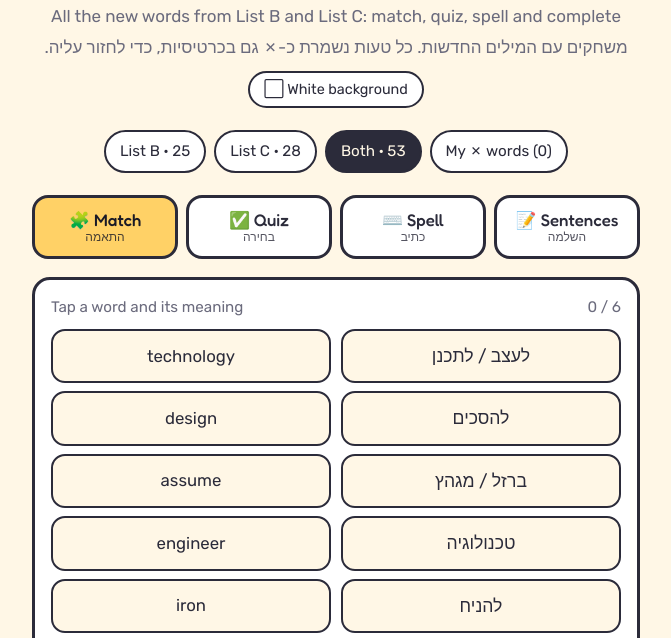
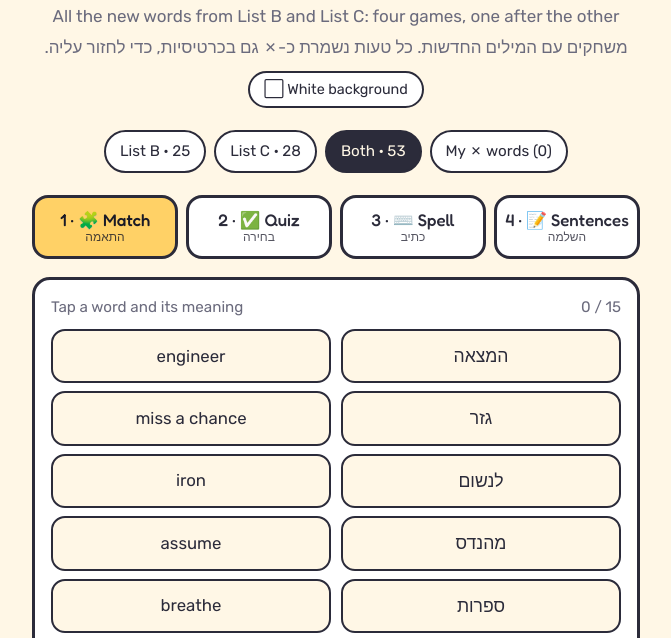
Before and after one commit to fffabio/english-hebrew-cards, a plain HTML site: page day7.html in a window 1280 px wide. Shown: the part 123-761 px from the top of the page, without its empty margins (304-975 px from the left). Drawn offline with Linux system fonts and the light colour scheme.

Commit message:
Day 7: games one after the other, Match with 15 words

```diff
--- a/day7.html
+++ b/day7.html
@@ -154,17 +154,17 @@
   <header>
     <span class="day">Day 7</span>
     <h1>Word games</h1>
-    <p>All the new words from List B and List C: match, quiz, spell and complete</p>
+    <p>All the new words from List B and List C: four games, one after the other</p>
     <p class="he">משחקים עם המילים החדשות. כל טעות נשמרת כ-✗ גם בכרטיסיות, כדי לחזור עליה.</p>
     <button class="bgtoggle" id="bgToggle">⬜ White background</button>
   </header>
 
   <div class="pills" id="sets"></div>
   <div class="tabs" id="tabs">
-    <button class="tab" data-g="match">🧩 Match<small>התאמה</small></button>
-    <button class="tab" data-g="quiz">✅ Quiz<small>בחירה</small></button>
-    <button class="tab" data-g="spell">⌨️ Spell<small>כתיב</small></button>
-    <button class="tab" data-g="sent">📝 Sentences<small>השלמה</small></button>
+    <button class="tab" data-g="match">1 · 🧩 Match<small>התאמה</small></button>
+    <button class="tab" data-g="quiz">2 · ✅ Quiz<small>בחירה</small></button>
+    <button class="tab" data-g="spell">3 · ⌨️ Spell<small>כתיב</small></button>
+    <button class="tab" data-g="sent">4 · 📝 Sentences<small>השלמה</small></button>
   </div>
   <div id="game"></div>
 </div>
@@ -268,15 +268,18 @@ function start(){
 /* ---------- summary ---------- */
 function summary(title, ok, max, missed, again){
   const list=[...missed].map(en=>WORDS.find(w=>w.en===en));
+  const ORDER=["match","quiz","spell","sent"], NAMES={match:"🧩 Match",quiz:"✅ Quiz",spell:"⌨️ Spell",sent:"📝 Sentences"};
+  const nx=ORDER[ORDER.indexOf(game)+1];
   G.innerHTML=`<div class="panel sum"><h3>${title}: ${ok} / ${max} ${ok===max?"🎉":ok>=max*0.7?"👍":"💪"}</h3>
     ${list.length?`<p class="center">Words to practice again (saved as ✗ in the flashcards):</p><ul>${list.map(w=>`<li><b>${esc(w.en)}</b><span class="he">${w.he}</span></li>`).join("")}</ul>`:`<p class="center">No mistakes. Excellent!</p>`}
-    <div class="center"><button class="btn" id="again">Play again</button></div></div>`;
+    <div class="center">${nx?`<button class="btn" id="nextg">Next: ${NAMES[nx]} →</button>`:`<p><b>All 4 games done! 🎉</b></p><button class="btn" id="nextg">Start again: ${NAMES.match}</button>`} <button class="btn alt" id="again">Play again</button></div></div>`;
   document.getElementById("again").onclick=again;
+  document.getElementById("nextg").onclick=()=>{ game=nx||"match"; save(); start(); document.getElementById("tabs").scrollIntoView({behavior:"smooth"}); };
 }
 
 /* ---------- match ---------- */
 function startMatch(){
-  const pick=shuffle(pool()).slice(0,6), L=shuffle(pick), R=shuffle(pick);
+  const pick=shuffle(pool()).slice(0,15), L=shuffle(pick), R=shuffle(pick);
   let selL=null, selR=null, done=0, mistakes=0; const missed=new Set();
   G.innerHTML=`<div class="panel"><div class="prog"><span>Tap a word and its meaning</span><span id="mstat">0 / ${pick.length}</span></div>
     <div class="match"><div class="col" id="cl"></div><div class="col" id="cr"></div></div></div>`;
```
